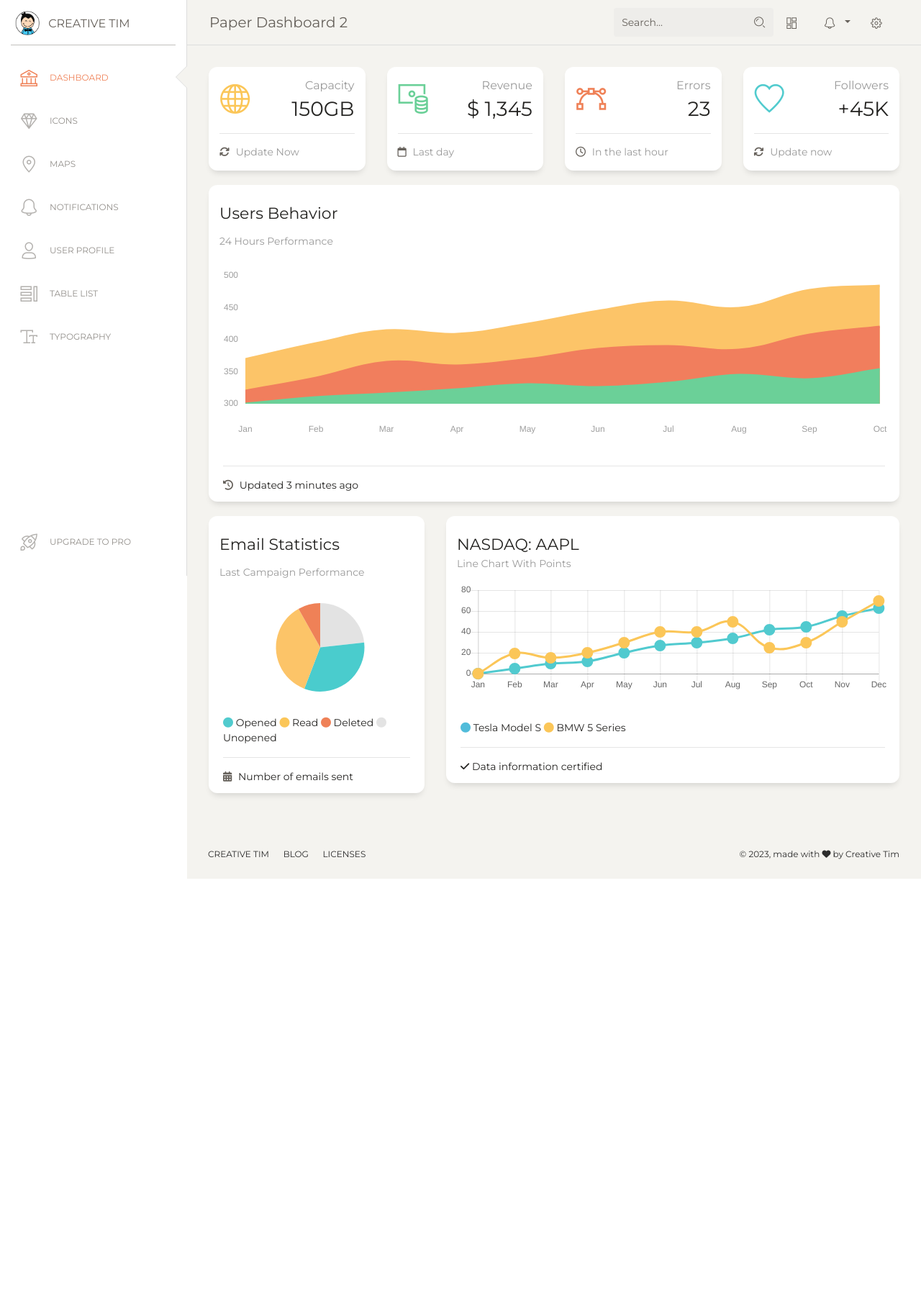
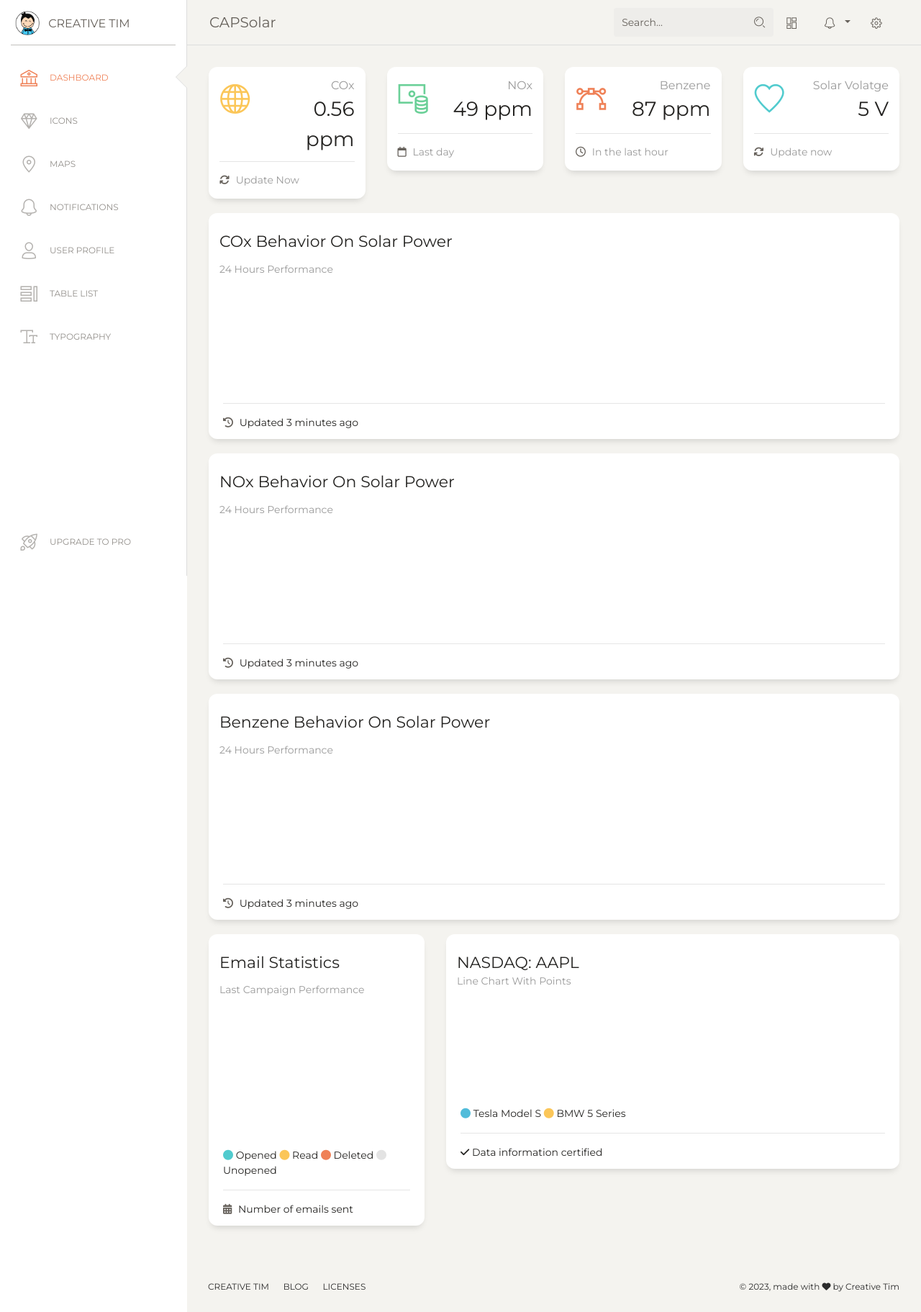
Before and after one commit to vanshpahuja17/CAPSolar, a Django app: template app/templates/app/dashboard.html in a window 1280 px wide. Shown: the whole page at 72% size. Before the commit the page ends 1221 px from the top, so only its background shows below. Run offline with Django 3.2, Linux system fonts and the light colour scheme; the template is opened without the code that fills it, so the values that code supplies are empty; some libraries are stand-ins or nearby versions.

Commit message:
Added chats in dashboard

```diff
--- a/app/templates/app/dashboard.html
+++ b/app/templates/app/dashboard.html
@@ -22,7 +22,7 @@ Coded by www.creative-tim.com
   <link rel="icon" type="image/png" href="../static/assets/img/favicon.png">
   <meta http-equiv="X-UA-Compatible" content="IE=edge,chrome=1" />
   <title>
-    Paper Dashboard 2 by Creative Tim
+    CAPSolar
   </title>
   <meta content='width=device-width, initial-scale=1.0, maximum-scale=1.0, user-scalable=0, shrink-to-fit=no' name='viewport' />
   <!--     Fonts and icons     -->
@@ -117,7 +117,7 @@ Coded by www.creative-tim.com
                 <span class="navbar-toggler-bar bar3"></span>
               </button>
             </div>
-            <a class="navbar-brand" href="javascript:;">Paper Dashboard 2</a>
+            <a class="navbar-brand" href="javascript:;">CAPSolar</a>
           </div>
           <button class="navbar-toggler" type="button" data-toggle="collapse" data-target="#navigation" aria-controls="navigation-index" aria-expanded="false" aria-label="Toggle navigation">
             <span class="navbar-toggler-bar navbar-kebab"></span>
@@ -183,8 +183,8 @@ Coded by www.creative-tim.com
                   </div>
                   <div class="col-7 col-md-8">
                     <div class="numbers">
-                      <p class="card-category">Capacity</p>
-                      <p class="card-title">150GB<p>
+                      <p class="card-category">COx</p>
+                      <p class="card-title">0.56 ppm<p>
                     </div>
                   </div>
                 </div>
@@ -209,8 +209,8 @@ Coded by www.creative-tim.com
                   </div>
                   <div class="col-7 col-md-8">
                     <div class="numbers">
-                      <p class="card-category">Revenue</p>
-                      <p class="card-title">$ 1,345<p>
+                      <p class="card-category">NOx</p>
+                      <p class="card-title">49 ppm<p>
                     </div>
                   </div>
                 </div>
@@ -235,8 +235,8 @@ Coded by www.creative-tim.com
                   </div>
                   <div class="col-7 col-md-8">
                     <div class="numbers">
-                      <p class="card-category">Errors</p>
-                      <p class="card-title">23<p>
+                      <p class="card-category">Benzene</p>
+                      <p class="card-title">87 ppm<p>
                     </div>
                   </div>
                 </div>
@@ -261,8 +261,8 @@ Coded by www.creative-tim.com
                   </div>
                   <div class="col-7 col-md-8">
                     <div class="numbers">
-                      <p class="card-category">Followers</p>
-                      <p class="card-title">+45K<p>
+                      <p class="card-category">Solar Volatge</p>
+                      <p class="card-title">5 V<p>
                     </div>
                   </div>
                 </div>
@@ -281,11 +281,49 @@ Coded by www.creative-tim.com
           <div class="col-md-12">
             <div class="card ">
               <div class="card-header ">
-                <h5 class="card-title">Users Behavior</h5>
+                <h5 class="card-title">COx Behavior On Solar Power</h5>
                 <p class="card-category">24 Hours performance</p>
               </div>
               <div class="card-body ">
-                <canvas id=chartHours width="400" height="100"></canvas>
+                <canvas id="chartHours" width="400" height="100"></canvas>
+              </div>
+              <div class="card-footer ">
+                <hr>
+                <div class="stats">
+                  <i class="fa fa-history"></i> Updated 3 minutes ago
+                </div>
+              </div>
+            </div>
+          </div>
+        </div>
+        <div class="row">
+          <div class="col-md-12">
+            <div class="card ">
+              <div class="card-header ">
+                <h5 class="card-title">NOx Behavior On Solar Power</h5>
+                <p class="card-category">24 Hours performance</p>
+              </div>
+              <div class="card-body ">
+                <canvas id="nox" width="400" height="100"></canvas>
+              </div>
+              <div class="card-footer ">
+                <hr>
+                <div class="stats">
+                  <i class="fa fa-history"></i> Updated 3 minutes ago
+                </div>
+              </div>
+            </div>
+          </div>
+        </div>
+        <div class="row">
+          <div class="col-md-12">
+            <div class="card ">
+              <div class="card-header ">
+                <h5 class="card-title">Benzene Behavior On Solar Power</h5>
+                <p class="card-category">24 Hours performance</p>
+              </div>
+              <div class="card-body ">
+                <canvas id="benzene" width="400" height="100"></canvas>
               </div>
               <div class="card-footer ">
                 <hr>
@@ -379,12 +417,91 @@ Coded by www.creative-tim.com
   <!-- Control Center for Now Ui Dashboard: parallax effects, scripts for the example pages etc -->
   <script src="../static/assets/js/paper-dashboard.min.js?v=2.0.1" type="text/javascript"></script><!-- Paper Dashboard DEMO methods, don't include it in your project! -->
   <script src="../static/assets/demo/demo.js"></script>
-  <script>
-    $(document).ready(function() {
-      // Javascript method's body can be found in assets/assets-for-demo/js/demo.js
-      demo.initChartsPages();
+
+<script>
+    var ctx = document.getElementById('chartHours').getContext('2d');
+    var myChart = new Chart(ctx, {
+        type: 'line',
+        data: {
+            labels:{{time|safe}},
+            datasets: [{
+                label: 'My Data',
+                data: {{cox|safe}} ,
+                backgroundColor: 'rgba(255, 99, 132, 0.2)',
+                borderColor: 'rgba(255, 99, 132, 1)',
+                borderWidth: 1
+            }]
+        },
+        options: {
+            scales: {
+                x1:{
+                  type:'linear',
+                  display:true,
+                  position: 'top',
+                },
+                y: {
+                    beginAtZero: true
+                }
+            }
+        }
     });
-  </script>
+</script>
+<script>
+  var ctx = document.getElementById('nox').getContext('2d');
+  var myChart = new Chart(ctx, {
+      type: 'line',
+      data: {
+          labels:{{time|safe}},
+          datasets: [{
+              label: 'My Data',
+              data: {{nox|safe}} ,
+              backgroundColor: 'rgba(255, 99, 132, 0.2)',
+              borderColor: 'rgba(255, 99, 132, 1)',
+              borderWidth: 1
+          }]
+      },
+      options: {
+          scales: {
+              x1:{
+                type:'linear',
+                display:true,
+                position: 'top',
+              },
+              y: {
+                  beginAtZero: true
+              }
+          }
+      }
+  });
+</script>
+<script>
+  var ctx = document.getElementById('benzene').getContext('2d');
+  var myChart = new Chart(ctx, {
+      type: 'line',
+      data: {
+          labels:{{time|safe}},
+          datasets: [{
+              label: 'My Data',
+              data: {{benzene|safe}} ,
+              backgroundColor: 'rgba(255, 99, 132, 0.2)',
+              borderColor: 'rgba(255, 99, 132, 1)',
+              borderWidth: 1
+          }]
+      },
+      options: {
+          scales: {
+              x1:{
+                type:'linear',
+                display:true,
+                position: 'top',
+              },
+              y: {
+                  beginAtZero: true
+              }
+          }
+      }
+  });
+</script>
 </body>
 
 </html>
```
Also changed, not shown: app/views.py (+19 -3 lines).
